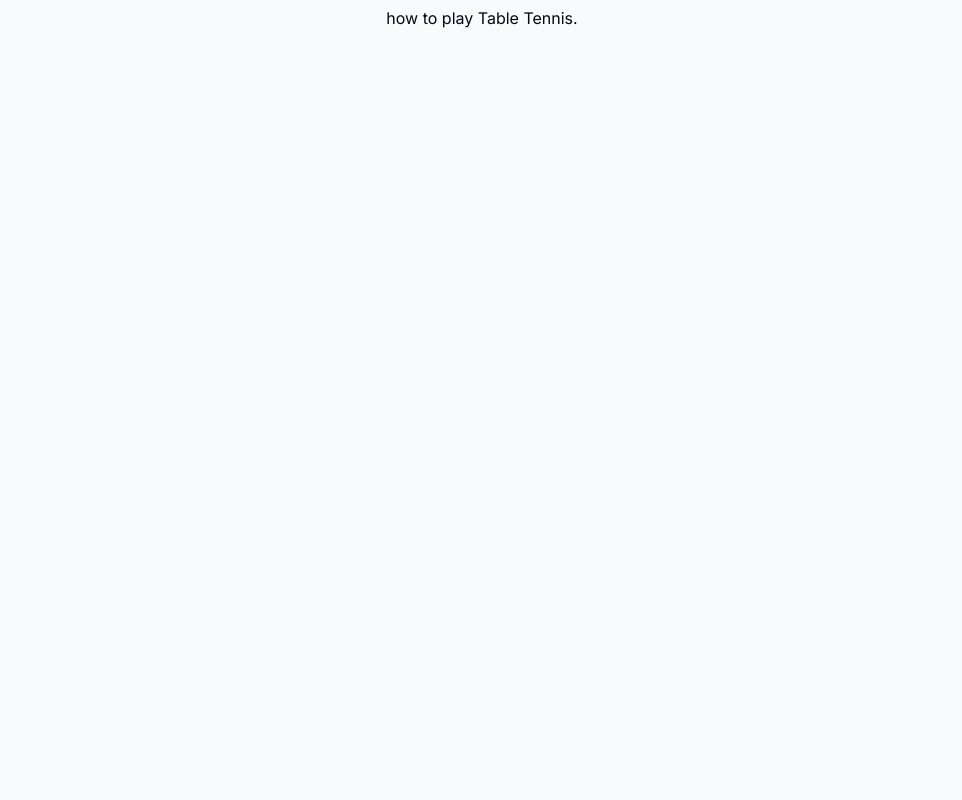
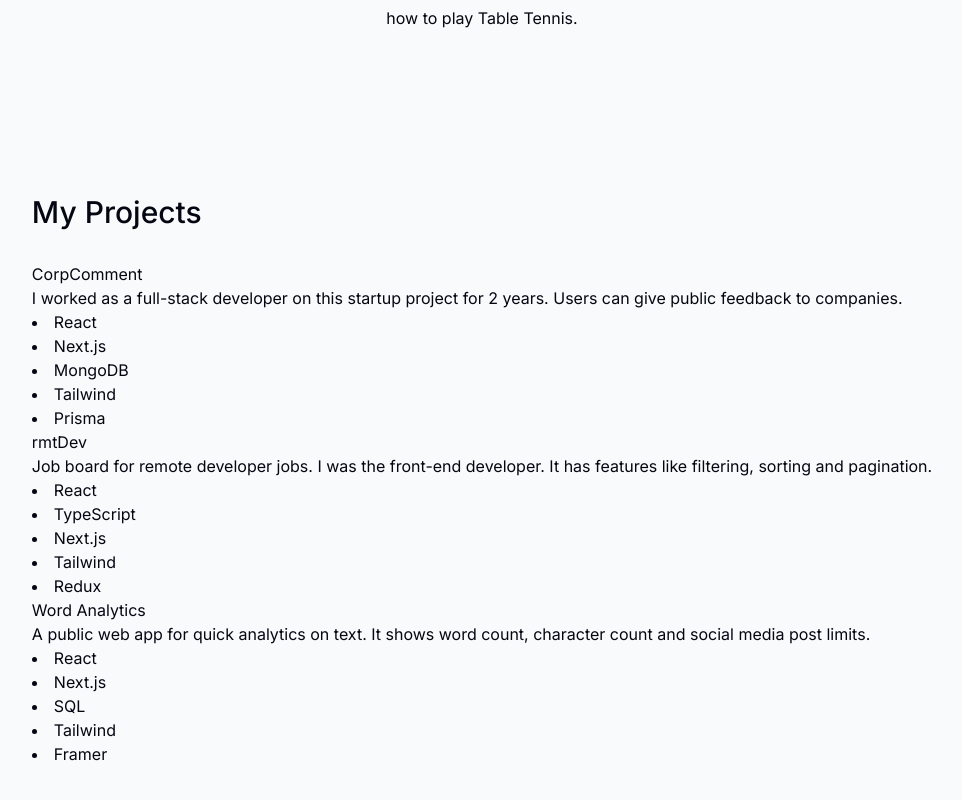
Before and after one commit to parshva555/Portfolio, a Next.js app: page / in a window 1280 px wide. Shown: the part 1156-1956 px from the top of the page, without its empty margins (158-1120 px from the left). Built offline with nearby package versions, Linux system fonts and the light colour scheme.

Commit message:
Mapping up project details from data.ts

```diff
--- a/app/page.tsx
+++ b/app/page.tsx
@@ -1,6 +1,7 @@
 
 import About from "@/components/about";
 import Intro from "@/components/intro";
+import Projects from "@/components/projects";
 import SectionDivider from "@/components/section-divider";
 
 export default function Home() {
@@ -9,6 +10,7 @@
       <Intro/>
       <SectionDivider/>
       <About/>
+      <Projects/>
     </main>
   )
 }
--- /dev/null
+++ b/components/projects.tsx
@@ -0,0 +1,35 @@
+import React from 'react'
+import SectionHeading from './section-heading'
+import { projectsData } from '@/lib/data'
+
+export default function Projects() {
+  return (
+    <section>
+        <SectionHeading>My Projects</SectionHeading>
+        <div>
+            {
+                projectsData.map((project,index)=> (
+                    <React.Fragment key={index}>
+                    <Project {...project}/>
+                    </React.Fragment>
+
+                ))
+            }
+        </div>
+    </section>
+  )
+}
+
+type ProjectProps = typeof projectsData[number];
+function Project({
+    title,description,tags,imageUrl}:ProjectProps){
+    return (
+        <section>
+            <h3>{title}</h3>
+            <p>{description}</p>
+            {tags.map((tag,index) => (
+                <li key={index}>{tag}</li>
+            ))}
+        </section>
+    )
+}
```
